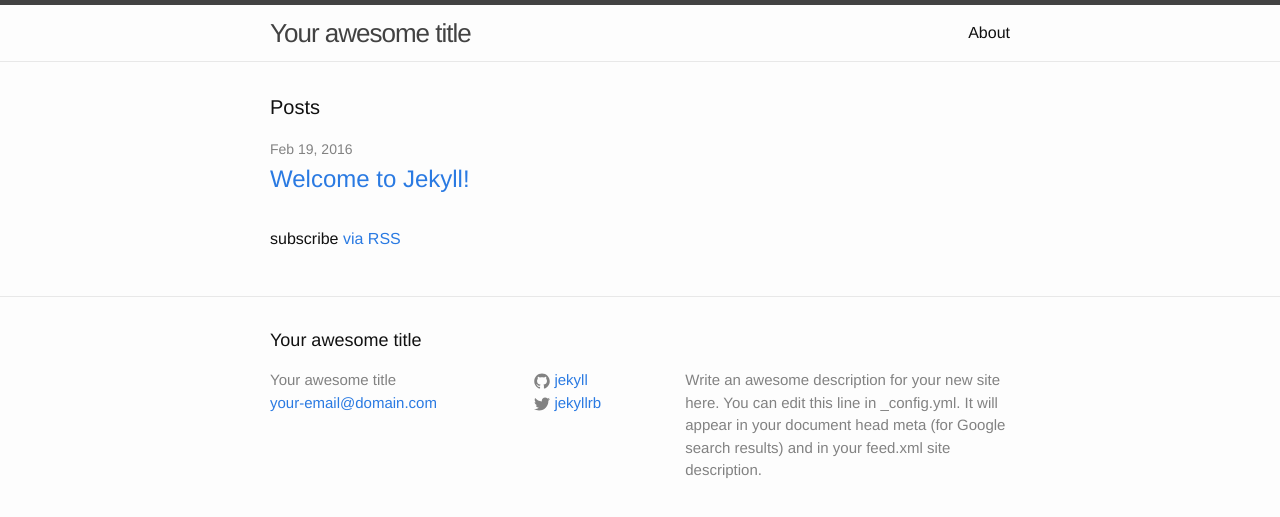
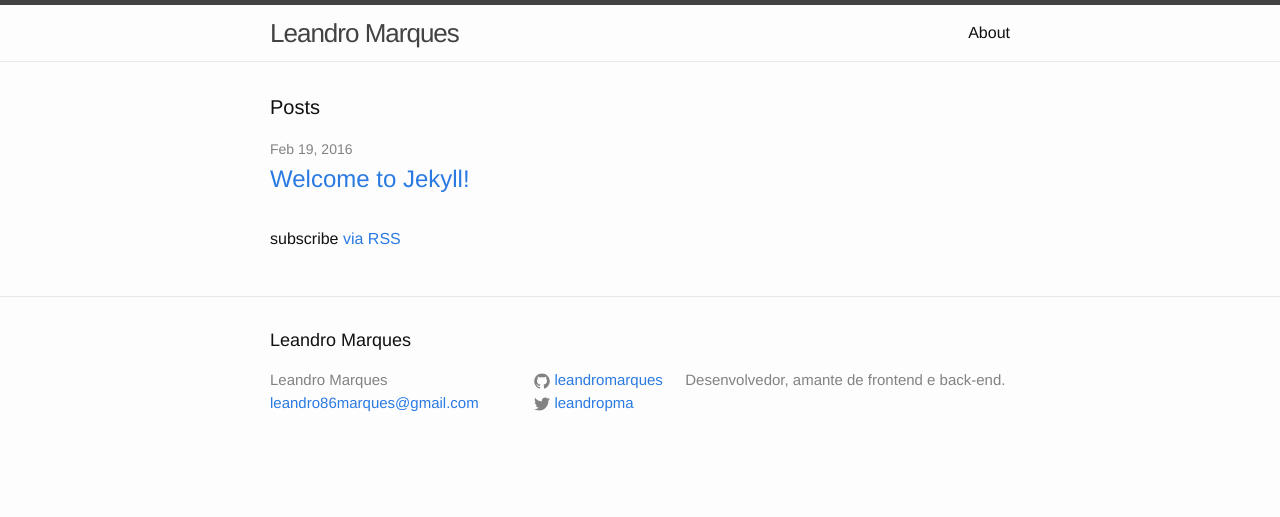
Before and after one commit to leandromarques/leandromarques.github.io, a Jekyll site: the page built from index.html, in a window 1280 px wide. Shown: the top 517 px of the page. Built offline with Jekyll 4.4.1, drawn with Linux system fonts in a browser that asks for light colours.

Commit message:
edit jekyll config

```diff
--- a/_config.yml
+++ b/_config.yml
@@ -6,16 +6,14 @@
 # 'jekyll serve'. If you change this file, please restart the server process.
 
 # Site settings
-title: Your awesome title
-email: your-email@domain.com
+title: Leandro Marques
+email: leandro86marques@gmail.com
 description: > # this means to ignore newlines until "baseurl:"
-  Write an awesome description for your new site here. You can edit this
-  line in _config.yml. It will appear in your document head meta (for
-  Google search results) and in your feed.xml site description.
+  Desenvolvedor, amante de frontend e back-end.
 baseurl: "" # the subpath of your site, e.g. /blog
-url: "http://yourdomain.com" # the base hostname & protocol for your site
-twitter_username: jekyllrb
-github_username:  jekyll
+url: "http://leandrom.com.br" # the base hostname & protocol for your site
+twitter_username: leandropma
+github_username:  leandromarques
 
 # Build settings
 markdown: kramdown
```
